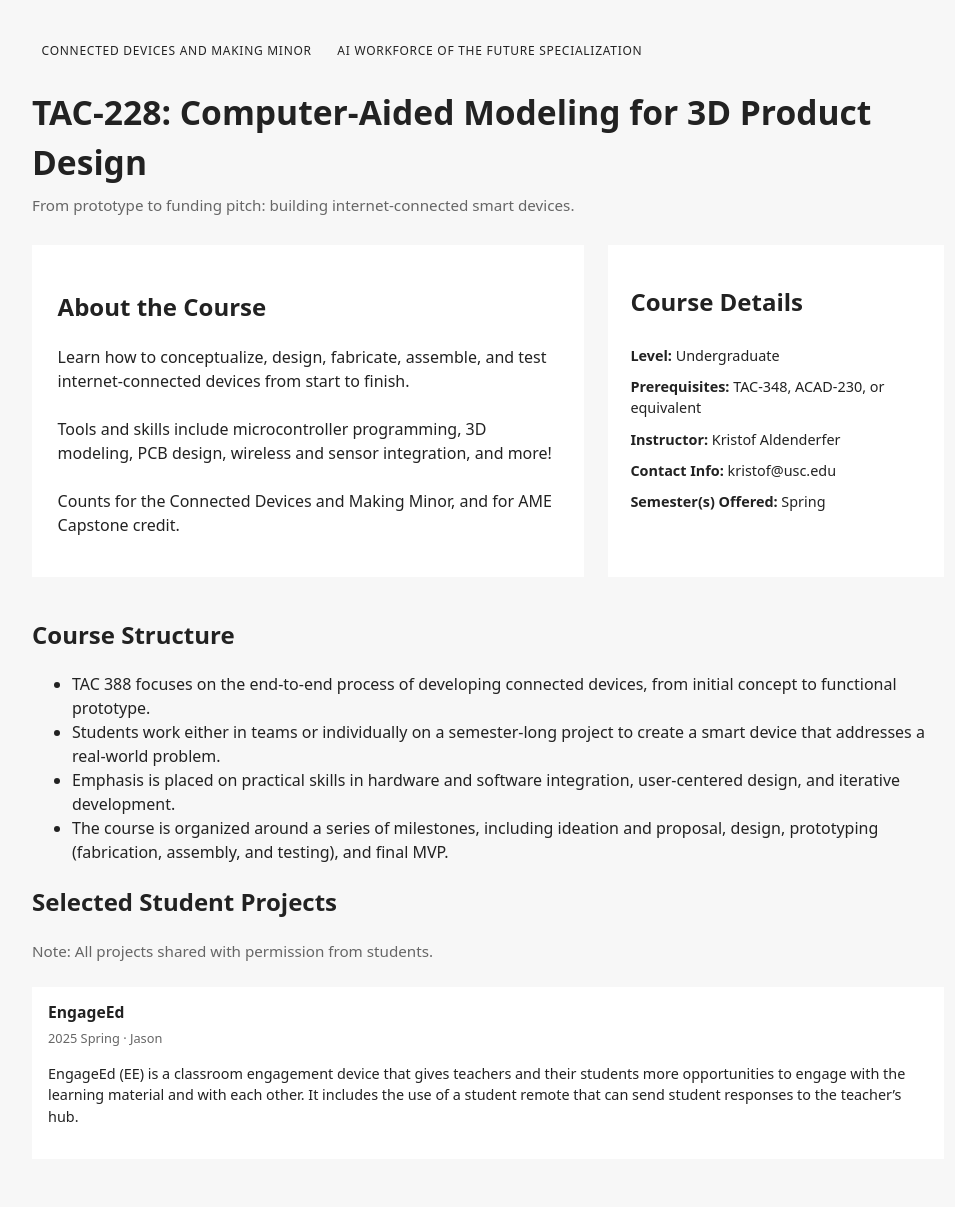
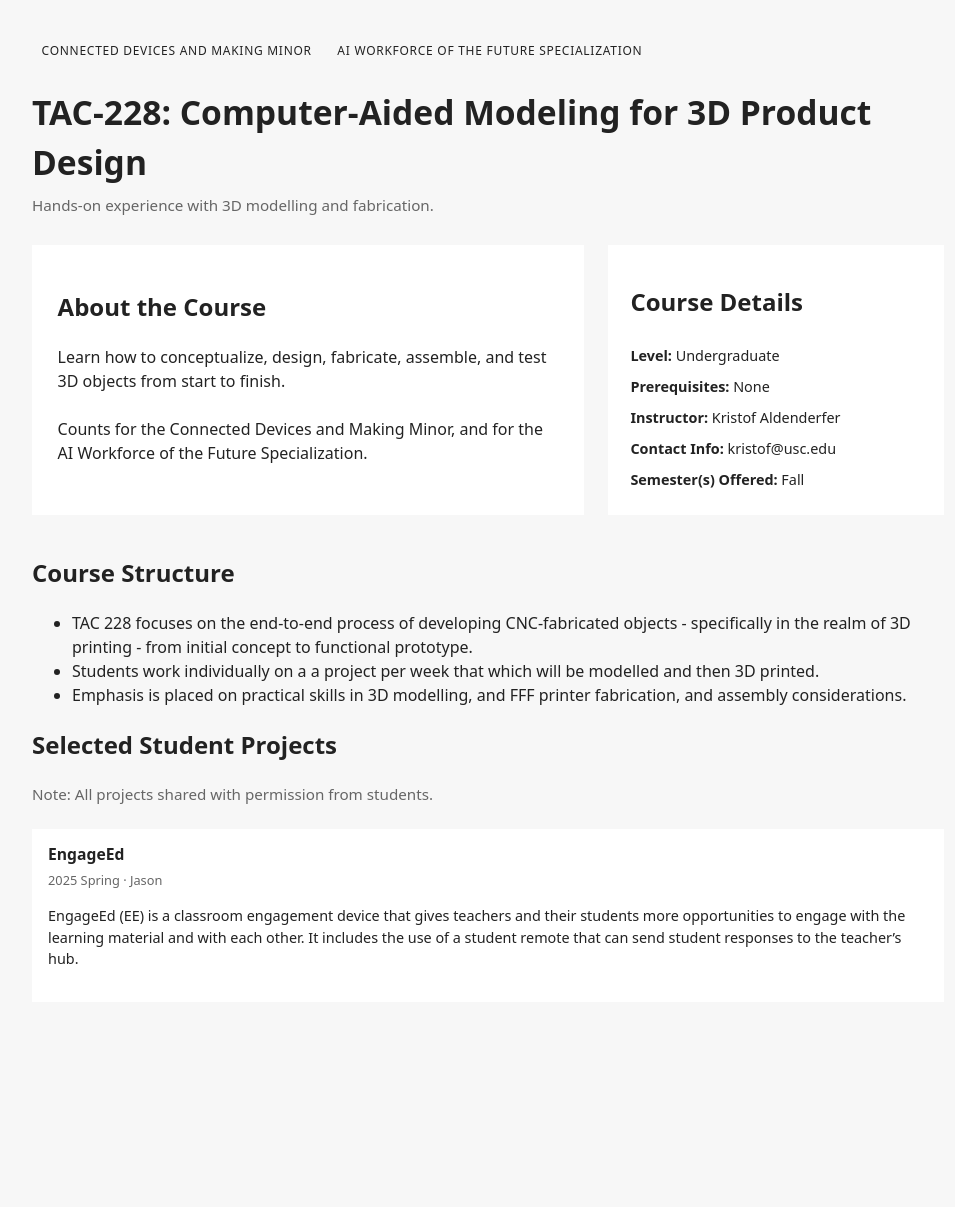
Before and after one commit to aldenderfer/aldenderfer.github.io, a Jekyll site: the page built from _courses/TAC-228.md, in a window 1280 px wide. Shown: the whole page, without its empty margins (152-1107 px from the left). Built offline with Jekyll 4.4.1, drawn with Linux system fonts in a browser that asks for light colours; after the commit the page ends 1050 px from its top, so only the background shows below that.

Commit message:
update course info

```diff
--- a/_courses/TAC-228.md
+++ b/_courses/TAC-228.md
@@ -2,26 +2,23 @@
 layout: course
 course_id: "TAC-228"
 course_title: "Computer-Aided Modeling for 3D Product Design"
-course_subtitle: "From prototype to funding pitch: building internet-connected smart devices."
+course_subtitle: "Hands-on experience with 3D modelling and fabrication."
 course_description: >
-    Learn how to conceptualize, design, fabricate, assemble, and test internet-connected devices from start to finish.
+    Learn how to conceptualize, design, fabricate, assemble, and test 3D objects from start to finish.
     <br><br>
-    Tools and skills include microcontroller programming, 3D modeling, PCB design, wireless and sensor integration, and more!
-    <br><br>
-    Counts for the Connected Devices and Making Minor, and for AME Capstone credit.
+    Counts for the Connected Devices and Making Minor, and for the AI Workforce of the Future Specialization.
 course_structure: >
     <ul>
-        <li>TAC 388 focuses on the end-to-end process of developing connected devices, from initial concept to functional prototype.</li>
-        <li>Students work either in teams or individually on a semester-long project to create a smart device that addresses a real-world problem.</li>
-        <li>Emphasis is placed on practical skills in hardware and software integration, user-centered design, and iterative development.</li>
-        <li>The course is organized around a series of milestones, including ideation and proposal, design, prototyping (fabrication, assembly, and testing), and final MVP.</li>
+        <li>TAC 228 focuses on the end-to-end process of developing CNC-fabricated objects - specifically in the realm of 3D printing - from initial concept to functional prototype.</li>
+        <li>Students work individually on a a project per week that which will be modelled and then 3D printed.</li>
+        <li>Emphasis is placed on practical skills in 3D modelling, and FFF printer fabrication, and assembly considerations.</li>
     </ul>
 level: "Undergraduate"
 instructor: "Kristof Aldenderfer"
 contact_info: "kristof@usc.edu"
-prereqs: "TAC-348, ACAD-230, or equivalent"
+prereqs: "None"
 minors:
   - Connected Devices and Making Minor
   - AI Workforce of the Future Specialization
-semester: "Spring"
+semester: "Fall"
 ---
```
